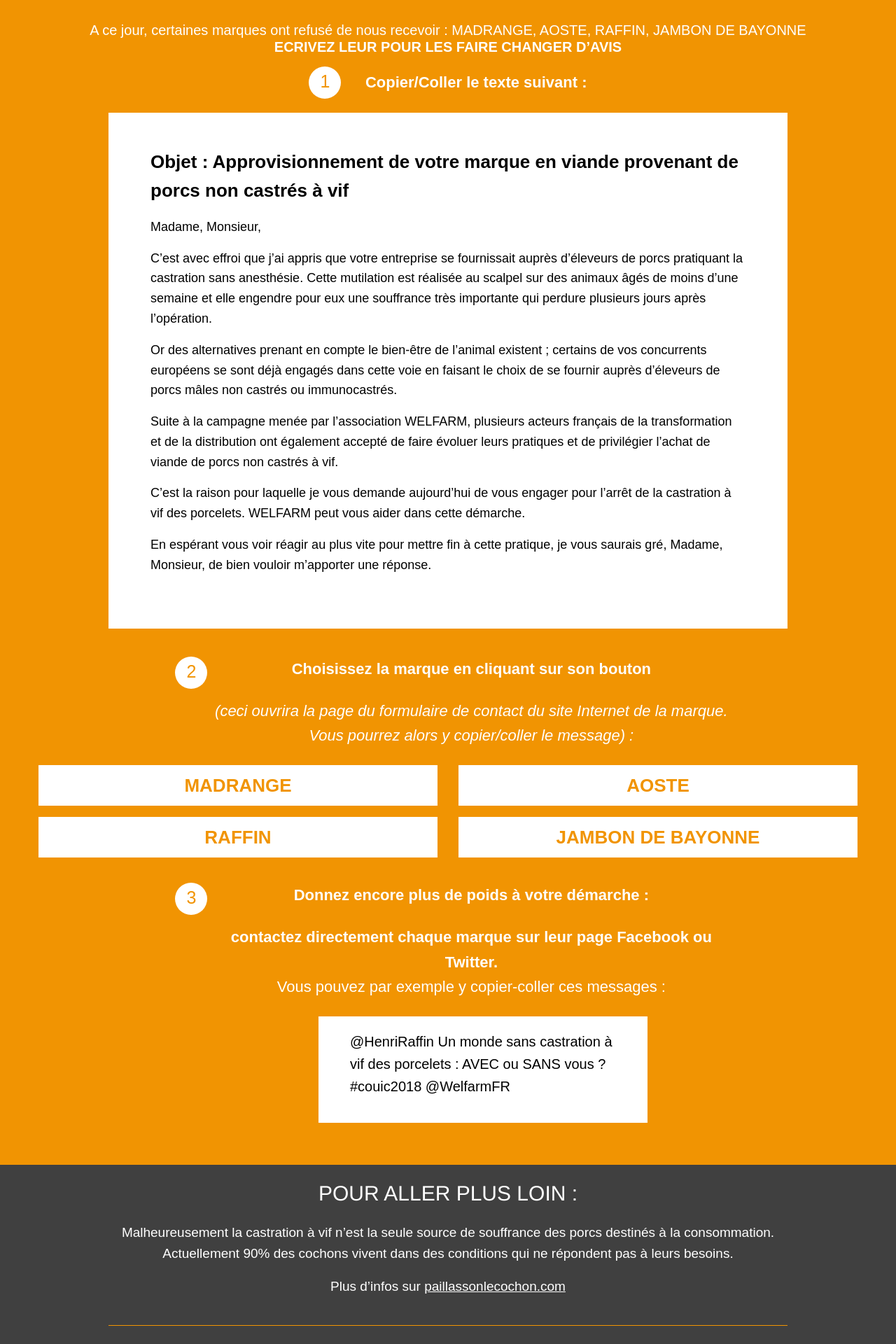
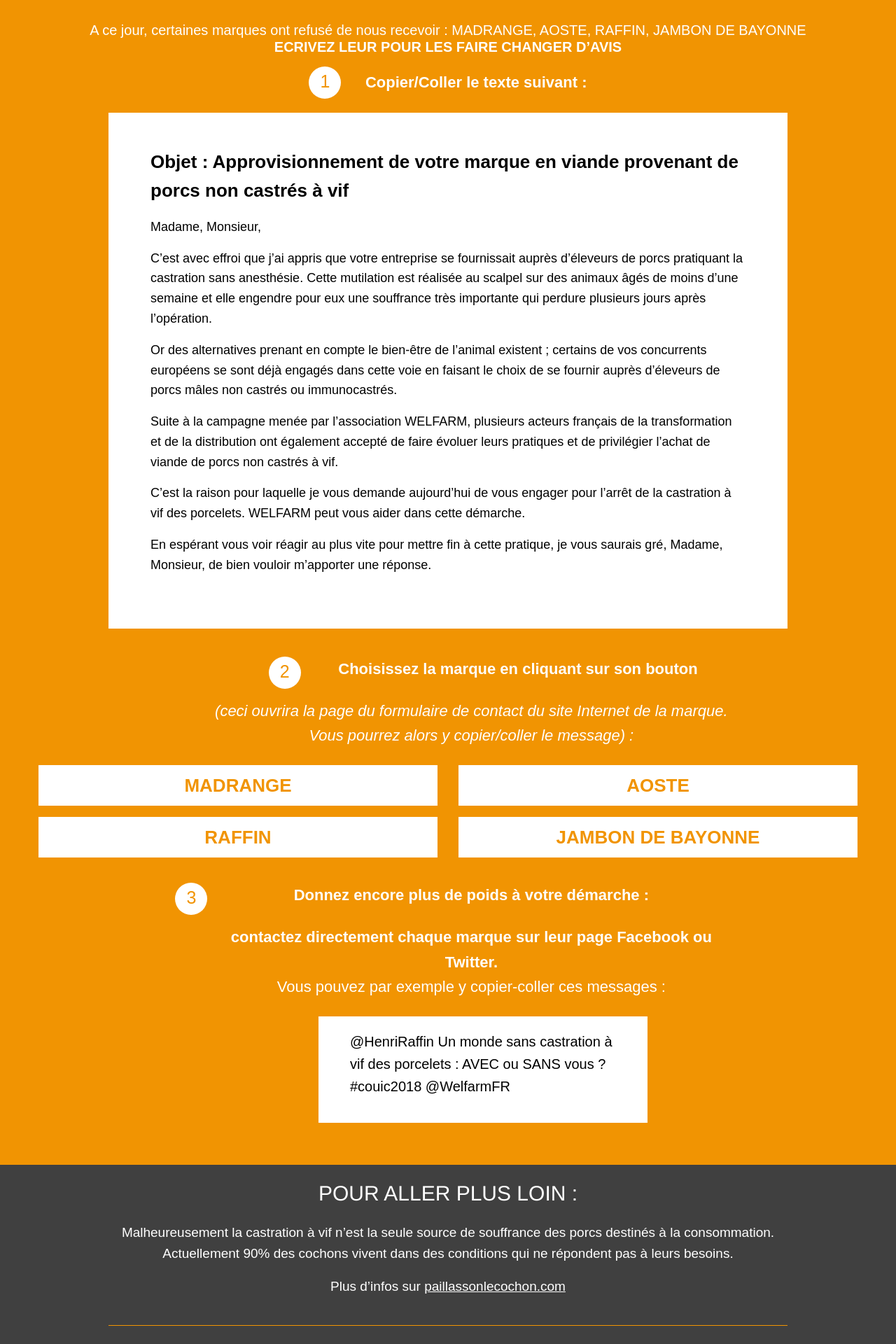
Before and after one commit to adfinitas-app/welfarm-petition, a Jekyll site: the page built from index.html, in a window 1280 px wide. Shown: the part 3512-5432 px from the top of the page at 70% size. Built offline with Jekyll 4.4.1, drawn with Linux system fonts in a browser that asks for light colours; comment, search, counter and statistics services are not loaded.

Commit message:
Updated '_includes/professionels.html' via CloudCannon

```diff
--- a/_includes/professionels.html
+++ b/_includes/professionels.html
@@ -55,10 +55,10 @@
   <div class="part-3">
     <div class="row medium-collapse">
       <div class="large-8 columns large-centered small-collapse">
-	<div class="medium-1 small-2 columns">
+	<div class="medium-offset-2 medium-1 small-offset-3 small-2 columns">
 	  <div class="number-petition">2</div>
 	</div>
-	<div class="medium-11 small-10 columns">
+	<div class="medium-9 small-7 columns">
 	  <p class="legende-number-petition">
 	  Choisissez la marque en cliquant sur son bouton
 	  </p>
```
